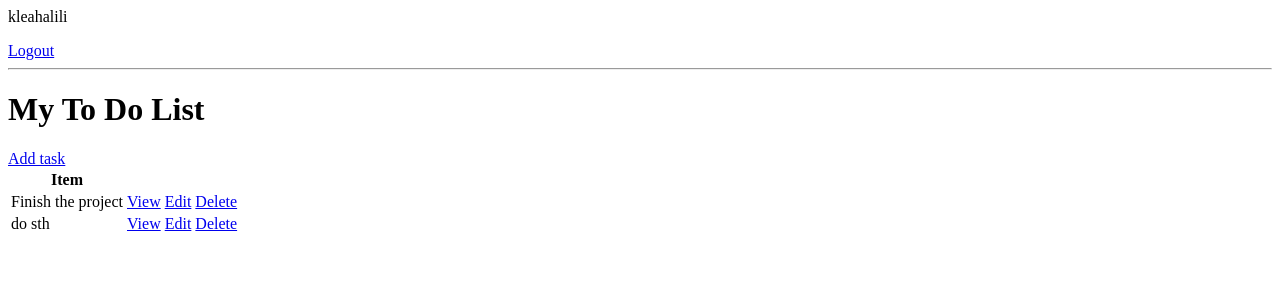
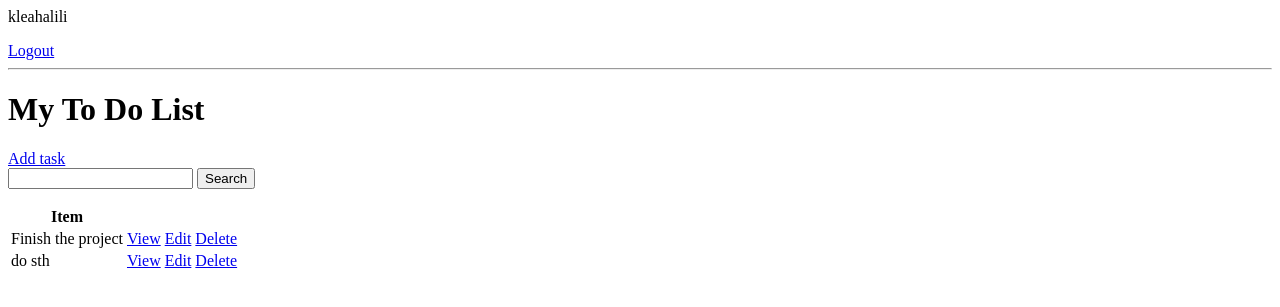
Before and after one commit to kleahalili/todo_list, a Django app: page / in a window 1280 px wide. Shown: the top 307 px of the page. Run offline with Django 4.2, Linux system fonts and the light colour scheme; a user stored in the database is signed in; data comes from the database, SQL or seed files in the repository.

Commit message:
add registration form and search form

```diff
--- a/todo_list/base/templates/base/login.html
+++ b/todo_list/base/templates/base/login.html
@@ -5,3 +5,4 @@
     {{form.as_p}}
     <input type="submit" value="Login">
 </form>
+<p> Don't have an account? <a href="{% url'register'%} "> Register</a></p>
--- a/todo_list/base/templates/base/task_list.html
+++ b/todo_list/base/templates/base/task_list.html
@@ -7,6 +7,11 @@
 <hr>
 <h1> My To Do List{{color}} </h1>
 <a href="{%url 'create-task'%}"> Add task </a>
+
+<form method="GET" >
+    <input type='text' name='search-area' value="{{search_input}}">
+    <input type="submit" value='Search'>
+</form>
 <table>
     <tr>
         <th> Item </th>
--- a/todo_list/base/urls.py
+++ b/todo_list/base/urls.py
@@ -1,10 +1,11 @@
 from django.urls import path
-from .views import TaskList,TaskDetail,TaskCreate,TaskUpdate,TaskDelete,CustomLoginView
+from .views import TaskList,TaskDetail,TaskCreate,TaskUpdate,TaskDelete,CustomLoginView,RegisterPage
 from django.contrib.auth.views import LogoutView
 
 urlpatterns = [
     path('login/',CustomLoginView.as_view(),name='login'),
     path('logout/',LogoutView.as_view(next_page='login'),name='logout'),
+    path('register/',RegisterPage.as_view(),name='register'),
     path('',TaskList.as_view(),name='tasks'),
     path('task/<int:pk>/',TaskDetail.as_view(),name='task'),
     path('create-task/',TaskCreate.as_view(),name='create-task'),
--- a/todo_list/base/views.py
+++ b/todo_list/base/views.py
@@ -1,12 +1,14 @@
 from typing import Any, Dict
-from django.shortcuts import render
+from django.shortcuts import render,redirect
 from django.views.generic.list import ListView
 from django.views.generic.detail import DetailView
-from django.views.generic.edit import CreateView,UpdateView,DeleteView
+from django.views.generic.edit import CreateView,UpdateView,DeleteView,FormView
 from . models import Task
 from django.urls import reverse_lazy
 from django.contrib.auth.views import LoginView
 from django.contrib.auth.mixins import LoginRequiredMixin
+from django.contrib.auth.forms import UserCreationForm
+from django.contrib.auth import login
 
 
 class CustomLoginView(LoginView):
@@ -17,6 +19,23 @@ class CustomLoginView(LoginView):
     def get_success_url(self):
         return reverse_lazy('tasks')
 
+class RegisterPage(FormView):
+    template_name='base/register.html'
+    form_class = UserCreationForm
+    redirect_authenticated_user= True
+    success_url = reverse_lazy('tasks')
+
+    def form_valid(self,form):
+        user=form.save()
+        if user is not None:
+            login(self.request, user)
+        return super(RegisterPage, self).form_valid(form)
+
+    def get(self, *args, **kwargs):
+        if self.request.user.is_authenticated:
+            return redirect('tasks')
+        return super(RegisterPage, self).get(*args, **kwargs)
+
 
 class TaskList(LoginRequiredMixin,ListView):
      model = Task
@@ -26,10 +45,19 @@ class TaskList(LoginRequiredMixin,ListView):
         context = super().get_context_data(**kwargs)
         context['tasks']= context['tasks'].filter(user=self.request.user)
         context['count']= context['tasks'].filter(complete=False).count()
+
+        search_input=self.request.GET.get('search-area') or ''
+        if search_input:
+            context['tasks']= context['tasks'].filter(title__icontains=search_input )
+
+            context['search_input']= search_input
         return context
+
 
      def get_queryset(self):
         return super().get_queryset().filter(user=self.request.user)
+
+
 
 class TaskDetail(LoginRequiredMixin,DetailView):
     model = Task
```
Also changed, not shown: todo_list/base/templates/base/register.html (added, +8 -0 lines).
